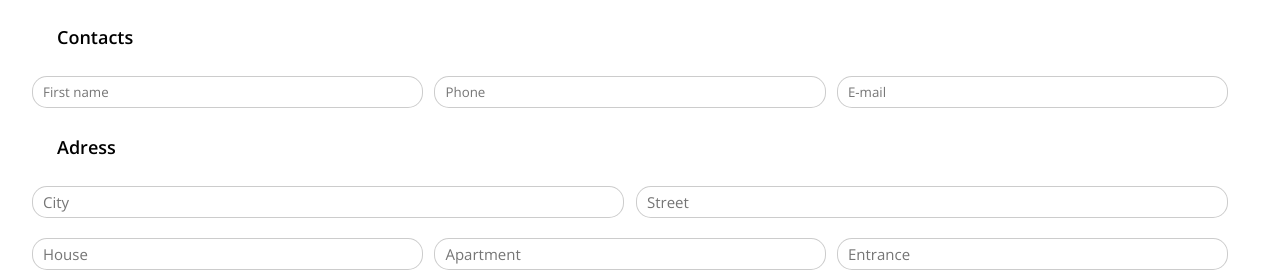
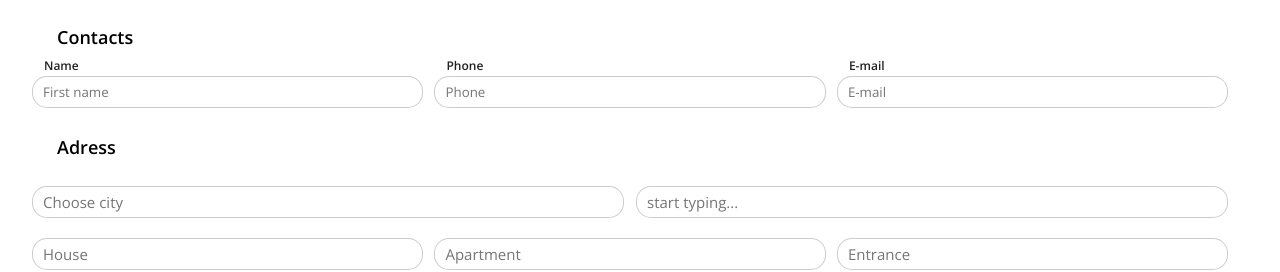
Before and after one commit to Valentos215/Pizza-shop, a React (Create React App) app: page /checkout in a window 1280 px wide. Shown: the part 200-472 px from the top of the page. Built offline with nearby package versions, Linux system fonts and the light colour scheme; no server answers.

Commit message:
Adding mapbox

```diff
--- a/src/components/Checkout/Form/Adress.tsx
+++ b/src/components/Checkout/Form/Adress.tsx
@@ -1,16 +1,57 @@
+import axios from "axios";
+import { useEffect, useState } from "react";
 import s from "./Adress.module.scss";
 
+type street = { id: string; place_name: string };
+
 const Adress = () => {
+  const [street, setStreet] = useState("");
+  const [streetInput, setStreetInput] = useState("");
+  const [searchResults, setSearchResults] = useState<street[] | null>(null);
+
+  useEffect(() => {
+    const delayDebounceFn = setTimeout(() => {
+      console.log(streetInput);
+      axios
+        .get(
+          `https://api.mapbox.com/geocoding/v5/mapbox.places/${streetInput}.json?bbox=30.238723,50.324251,30.753184,50.537933&access_token=pk.eyJ1IjoidmFsZW50aW5vczIxNSIsImEiOiJjbDhuYzN5N3gwZXJiM29vYW5vdzJndzNtIn0.sXTtaj_m9upSxo6msqBwRA&limit=7&country=UA&language=uk&fuzzyMatch=true`,
+          {
+            headers: {
+              types: "address",
+            },
+          }
+        )
+        .then((resp) => {
+          setSearchResults(resp.data.features);
+          console.log(resp.data.features);
+        });
+    }, 1000);
+
+    return () => clearTimeout(delayDebounceFn);
+  }, [streetInput]);
+
+  //   axios
+  //     .get(
+  //       "https://api.mapbox.com/geocoding/v5/mapbox.places/володимира.json?bbox=30.238723,50.324251,30.753184,50.537933&access_token=pk.eyJ1IjoidmFsZW50aW5vczIxNSIsImEiOiJjbDhuYzN5N3gwZXJiM29vYW5vdzJndzNtIn0.sXTtaj_m9upSxo6msqBwRA&limit=7&country=UA&language=uk&fuzzyMatch=true",
+  //       {
+  //         headers: {
+  //           types: "address",
+  //         },
+  //       }
+  //     )
+  //     .then((resp) => setSearchResults(resp.data.features));
+
   return (
     <div className={s.adress}>
       <h3>Adress</h3>
       <form className={s.form}>
         <div className={s.form__row}>
-          <input className={s.expand} name="city" placeholder="City"></input>
+          <input className={s.expand} placeholder="Choose city"></input>
           <input
             className={s.expand}
-            name="street"
-            placeholder="Street"
+            placeholder="start typing..."
+            value={streetInput}
+            onChange={(e) => setStreetInput(e.target.value)}
           ></input>
         </div>
         <div className={`${s.form__row} ${s.two}`}>
--- a/src/components/Checkout/Form/Form.module.scss
+++ b/src/components/Checkout/Form/Form.module.scss
@@ -70,8 +70,11 @@
          height: 20px;
          line-height: 20px;
          font-weight: 600;
-         color: #e31837;
+         color: #222;
          margin-left: 12px;
+         &.error {
+            color: #e31837;
+         }
       }
    }
    & input {
--- a/src/components/Checkout/Form/Form.tsx
+++ b/src/components/Checkout/Form/Form.tsx
@@ -21,13 +21,16 @@ const Form = () => {
   } | null>(null);
 
   const errorMes = {
-    nameLength: "Name length 2-25 letters",
+    nameLong: "Name is to long",
+    nameShort: "Name is to short",
     nameRequired: "Name is required",
-    emailLength: "25 characters or less",
-    emailRequired: "Email is required",
+    nameValid: "Please use only latin letters",
+    emailLength: "E-mail is to long",
+    emailRequired: "E-mail is required",
     emailIncorrect: "Incorrect email",
     phoneRequired: "Phone number is required",
   };
+  const nameValidation = /^[A-Za-z]+$/;
 
   const adressError =
     (delivery && !deliveryAdress) || (!delivery && !storeAdress);
@@ -40,9 +43,10 @@ const Form = () => {
     },
     validationSchema: Yup.object({
       name: Yup.string()
-        .min(2, errorMes.nameLength)
-        .max(25, errorMes.nameLength)
-        .required(errorMes.nameRequired),
+        .min(2, errorMes.nameShort)
+        .max(25, errorMes.nameLong)
+        .required(errorMes.nameRequired)
+        .matches(nameValidation, errorMes.nameValid),
       email: Yup.string()
         .max(25, errorMes.emailLength)
         .email(errorMes.emailIncorrect)
@@ -59,7 +63,7 @@ const Form = () => {
 
   let nameError =
     (formik.touched.name && formik.errors.name) ||
-    formik.errors.name === errorMes.nameLength;
+    formik.errors.name === errorMes.nameLong;
   let emailError =
     (formik.touched.email && formik.errors.email) ||
     formik.errors.email === errorMes.emailLength;
@@ -91,7 +95,9 @@ const Form = () => {
       <h3>Contacts</h3>
       <form className={s.contacts}>
         <div className={s.contacts__input}>
-          <span>{nameError && formik.errors.name}</span>
+          <span className={nameError ? s.error : ""}>
+            {nameError ? formik.errors.name : "Name"}
+          </span>
           <input
             value={formik.values.name}
             onChange={formik.handleChange}
@@ -103,7 +109,9 @@ const Form = () => {
           ></input>
         </div>
         <div className={s.contacts__input}>
-          <span>{phoneError && formik.errors.phone}</span>
+          <span className={phoneError ? s.error : ""}>
+            {phoneError ? formik.errors.phone : "Phone"}
+          </span>
           <InputMask
             name="phone"
             mask="+38(099) 999 99 99"
@@ -113,18 +121,11 @@ const Form = () => {
             placeholder="Phone"
             className={phoneError ? s.error : ""}
           ></InputMask>
-          {/* <input
-            value={formik.values.phone}
-            onChange={formik.handleChange}
-            onBlur={formik.handleBlur}
-            name="phone"
-            placeholder="Phone"
-            className={phoneError ? s.error : ""}
-            autoComplete="off"
-          ></input> */}
         </div>
         <div className={s.contacts__input}>
-          <span>{emailError && formik.errors.email}</span>
+          <span className={emailError ? s.error : ""}>
+            {emailError ? formik.errors.email : "E-mail"}
+          </span>
           <input
             value={formik.values.email}
             onChange={formik.handleChange}
--- a/src/components/Checkout/Form/Store.module.scss
+++ b/src/components/Checkout/Form/Store.module.scss
@@ -5,13 +5,22 @@
    flex-direction: column;
    &__input {
       position: relative;
+      margin-top: -20px;
+      & p {
+         font-size: 12px;
+         line-height: 20px;
+         margin-left: 15px;
+         &.error {
+            color: #e31837;
+         }
+      }
       & span {
          &:before,
          &:after {
             content: "";
             position: absolute;
             right: 20px;
-            top: 11px;
+            top: 31px;
             height: 10px;
             width: 2px;
             background: rgba(2, 2, 2, 0.3);
@@ -51,7 +60,7 @@
 .expand {
    width: 100%;
    position: absolute;
-   top: 35px;
+   top: 55px;
    z-index: 3;
    background: #fff;
    border-radius: 15px;
--- a/src/components/Checkout/Form/Store.tsx
+++ b/src/components/Checkout/Form/Store.tsx
@@ -61,6 +61,8 @@ const Store = ({ setStoreAdress, check, setCheck }: StoreProps) => {
             cityExpand ? `${s.form__input} ${s.active}` : s.form__input
           }
         >
+          {!city && check && <p className={s.error}>Choose city</p>}
+          {(!check || !!city) && <p>City</p>}
           <input
             onClick={() => {
               setCitySearch("");
@@ -99,7 +101,10 @@ const Store = ({ setStoreAdress, check, setCheck }: StoreProps) => {
             storeExpand ? `${s.form__input} ${s.active}` : s.form__input
           }
         >
+          {!store && check && <p className={s.error}>Choose store</p>}
+          {(!check || !!store) && <p>Store</p>}
           <input
+            disabled={!city}
             onClick={() => {
               setStoreSearch("");
               setCheck(false);
```
Also changed, not shown: axios mapbox.txt (added), src/assets/API token.txt (added).
